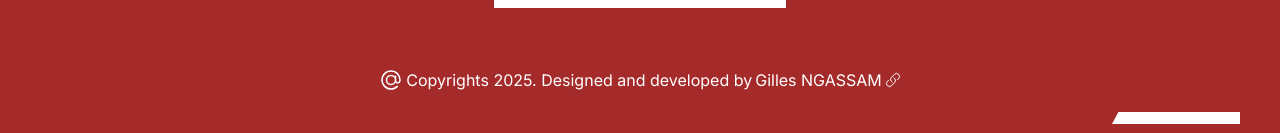
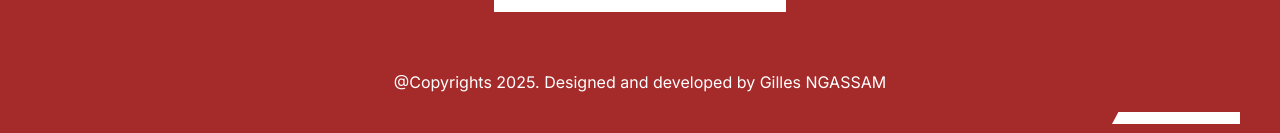
Before and after one commit to NanmegniNgassam/animes-land, a Next.js app: page /search in a window 1280 px wide. Shown: the part 664-797 px from the top of the page. Built offline with nearby package versions, Linux system fonts and the light colour scheme.

Commit message:
Dev: Simplifying footer widget tags

```diff
--- a/src/app/components/footer/Footer.tsx
+++ b/src/app/components/footer/Footer.tsx
@@ -38,12 +38,7 @@ const Footer = () => {
         <Link href="https://gilles-ngassam.pisoftlite.com/" className={styles.btn} target="_blank">VOIR MON PORTFOLIO</Link>
       </div>
       <div className={styles.credentialsWrapper}>
-        <AtSymbolIcon width={24} color='white' />
-        <span>Copyrights 2025. Designed and developed by</span>
-        <Link href="https://gilles-ngassam.pisoftlite.com/" className={styles.btn} target="_blank">
-          Gilles NGASSAM
-        </Link>
-        <LinkIcon width={16} />
+        @Copyrights 2025. Designed and developed by Gilles NGASSAM
       </div>
     </div>
   );
```
